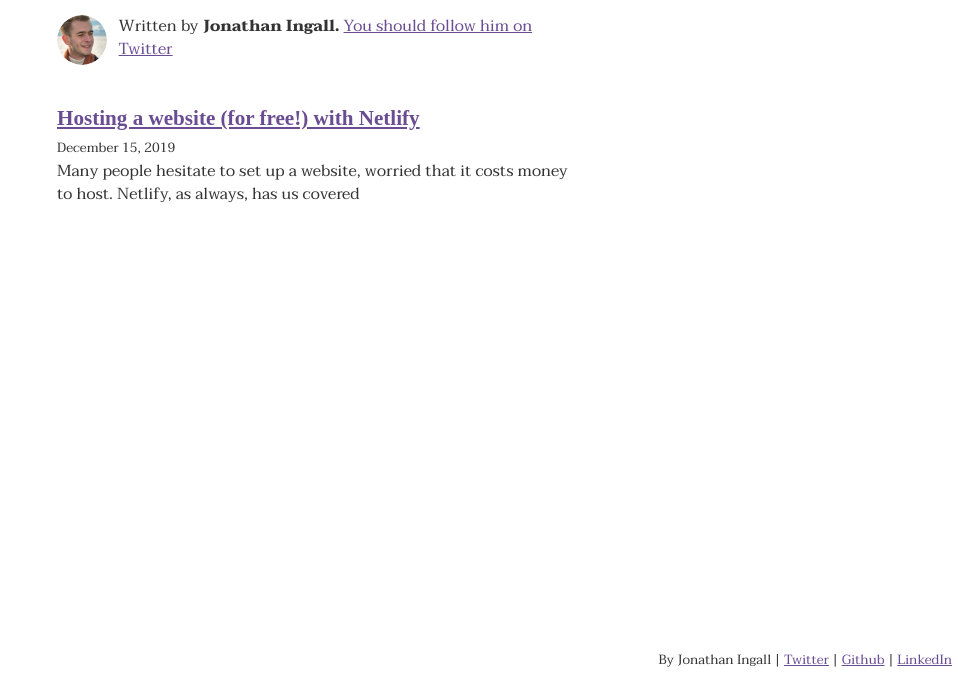
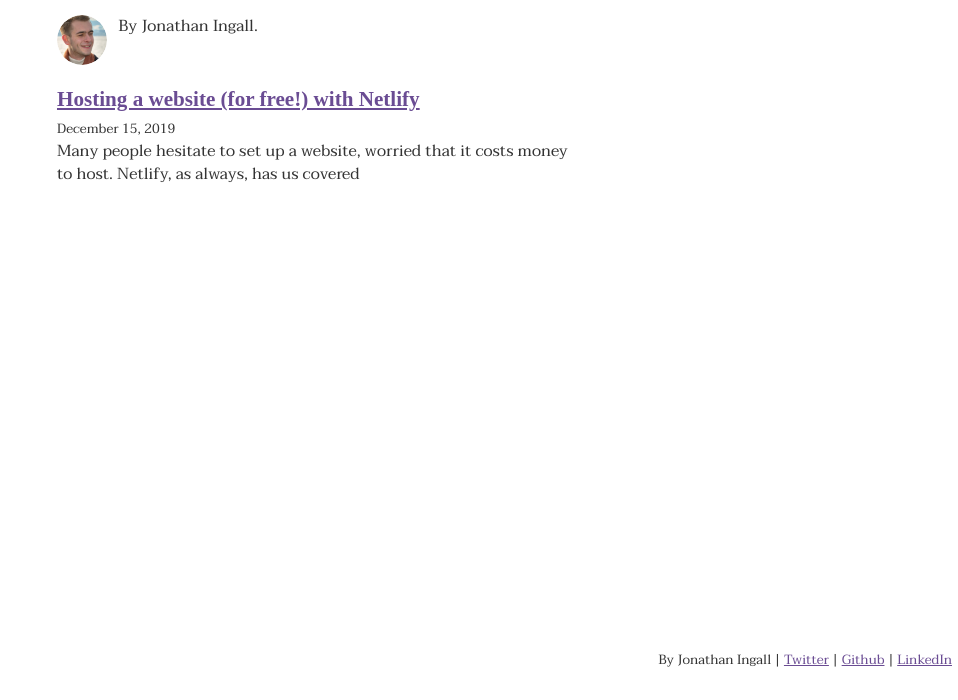
Before and after one commit to ingalless/little-and-often, a Gatsby site: page /blog in a window 1280 px wide. Shown: the part 100-800 px from the top of the page, without its empty margins (322-1280 px from the left). Built offline with nearby package versions, Linux system fonts and the light colour scheme; Gatsby itself is replaced by a stand-in of ours; some packages are replaced by stand-ins of ours; a web font is replaced by a local one; what typography-theme-st-annes would draw is missing.

Commit message:
Update bio text

```diff
--- a/src/components/bio/index.js
+++ b/src/components/bio/index.js
@@ -24,15 +24,12 @@
       site {
         siteMetadata {
           author
-          social {
-            twitter
-          }
         }
       }
     }
   `)
 
-  const { author, social } = data.site.siteMetadata
+  const { author } = data.site.siteMetadata
   return (
     <div
       style={{
@@ -53,12 +50,7 @@
           borderRadius: `50%`,
         }}
       />
-      <p>
-        Written by <strong>{author}. </strong>
-        <a href={`https://twitter.com/${social.twitter}`}>
-          You should follow him on Twitter
-        </a>
-      </p>
+      <p>By {author}.</p>
     </div>
   )
 }
```
